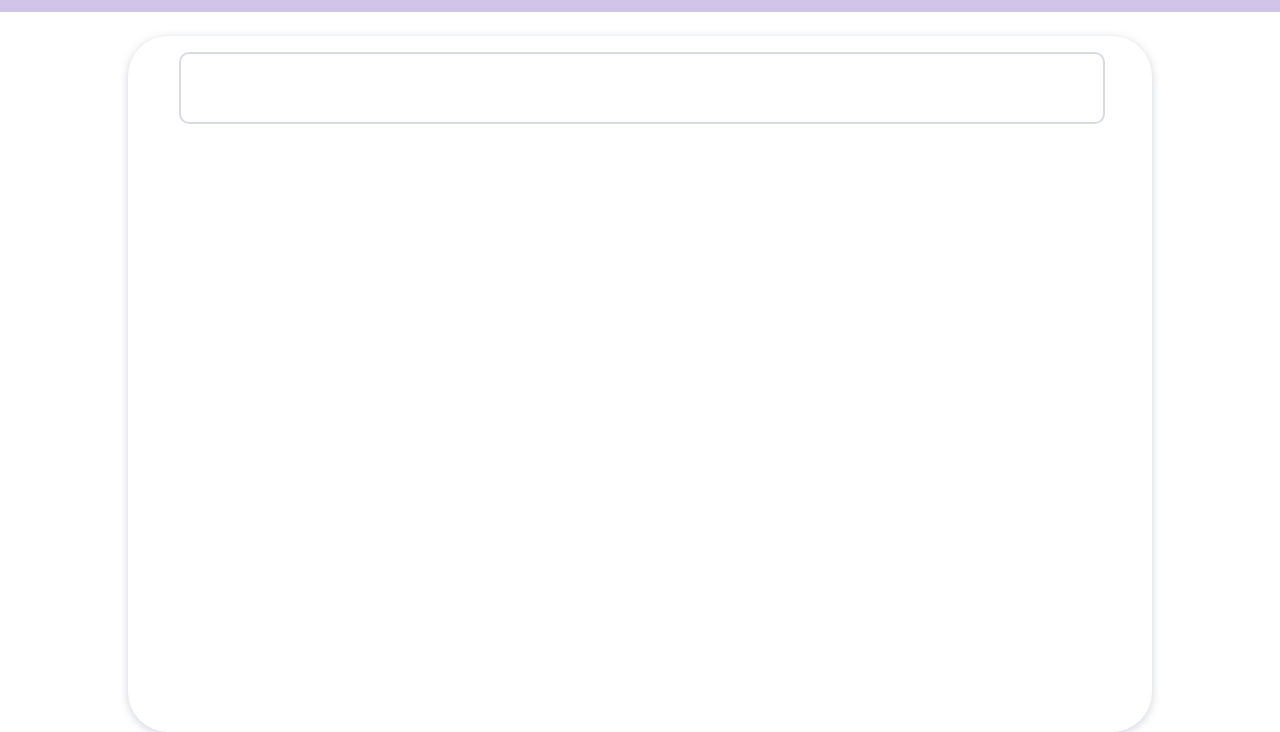
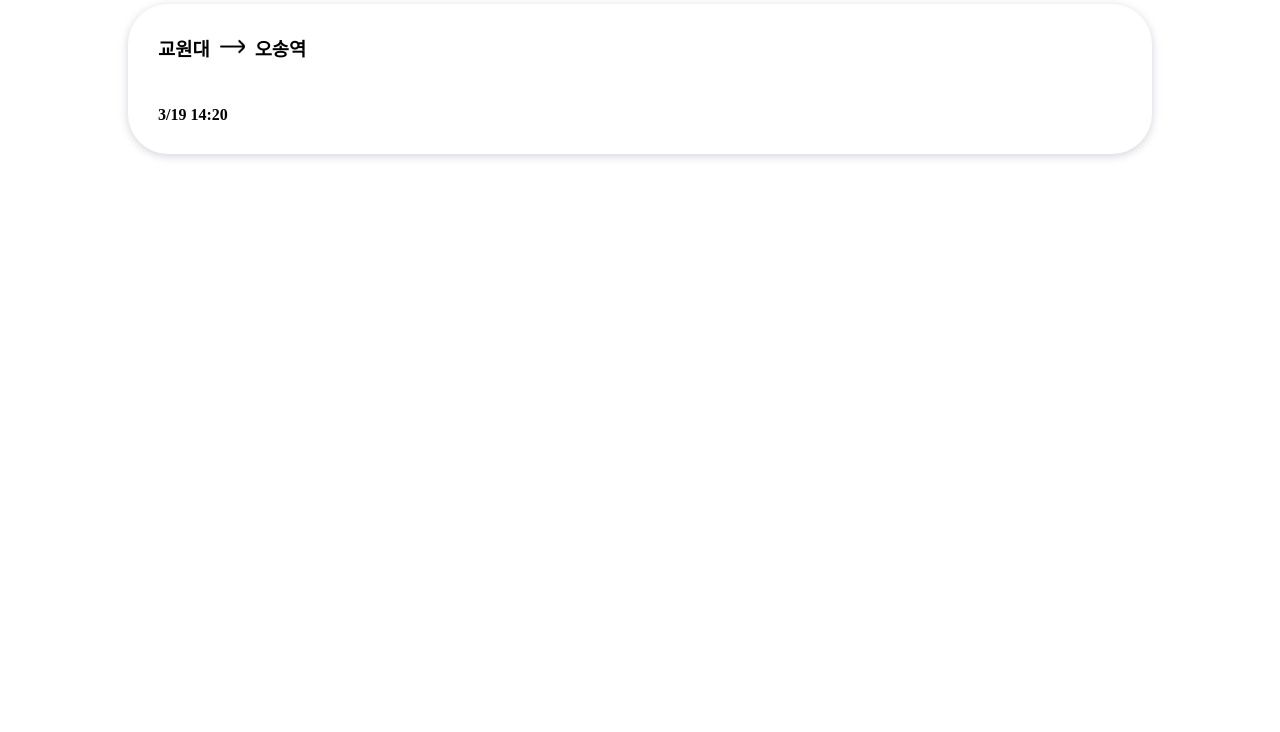
Before and after one commit to m1ns2o/KNUE_CARPOOL, a plain HTML site: page web/MyCarpool.html in a window 1280 px wide. Shown: the part 70-802 px from the top of the page. Drawn offline with Linux system fonts and the light colour scheme.

Commit message:
Mycarpool

```diff
--- a/web/MyCarpool.html
+++ b/web/MyCarpool.html
@@ -13,8 +13,6 @@
   <body>
     <nav class="navbar">
       <div class="navbar__logo">
-        <!-- <i class="fab fa-amazon"></i> -->
-        <!-- <i class="fi fi-sr-User"></i> -->
         <a href="contents/Mypage.html">KNUE</a>
       </div>
       <ul class="navbar__menu">
@@ -27,9 +25,18 @@
     </nav>
     <div class="main">
       <div>
-        <div class="profile"></div>
-        <div class="list"></div>
+        <div class="contents">
+          <h3>교원대</h3>
+          <img src="arrow-right.png" alt="">
+          <h3>오송역</h3>
+        </div>
+        <div class="time">
+          <h4>3/19</h4>
+          <h4>14:20</h4>
+        </div>
+
       </div>
+
     </div>
   </body>
 </html>
--- a/web/Mycarpool.css
+++ b/web/Mycarpool.css
@@ -1,29 +1,59 @@
+* {
+	padding: 0px;
+	margin: 0px;
+	box-sizing: border-box;
+  }
+
 .main {
   height: 100%;
+  display: flex;
 }
 
 .main > div {
   border-radius: 40px;
   /* box-shadow: 10px; */
   box-shadow: 0px 2px 10px #d0d3d9;
-  height: 85vh;
+  height: 15vh;
+  min-height: 150px;
   width: 80%;
-  /* display: flex; */
   margin-left: 10%;
   margin-top: 3vh;
   padding-top: 2vh;
+  padding: 30px 20px;
+  position: relative;
+}
+.contents {
+	display: flex;
+  flex-wrap: wrap;
+  /* flex-direction: row; */
+  /* padding: 30px 20px; */
 }
 
-.profile {
-  width: 90%;
-  height: 10%;
-  /* margin-top: 15%; */
-  margin-left: 5%;
-  border-radius: 10px;
-  border: 2px solid #d0d3d9d1;
-  /* box-shadow: 0px 2px 10px #d0d3d9; */
+/* .main > div:last-child {
+	height: 70vh;
+} */
+
+h3 {
+	display: flex;
+	margin: 0px 10px;
+	/* font-size: 29px; */
+	/* color: #3d3d3d */
 }
 
-#img {
-  background-image: url('img.png');
+img {
+	/* margin-top: 0px; */
+	height: 25px;
+	width: 25px;
+	/* display: flex; */
 }
+
+h4 {
+	display: inline;
+
+}
+
+.time{
+	position: absolute;
+	bottom: 30px;
+	margin-left: 10px;
+}
--- a/web/Mypage.css
+++ b/web/Mypage.css
@@ -24,7 +24,7 @@
 .profile img {
   border-radius: 50%;
   height: 80px;
-  background-color: rgb(156, 151, 151);
+  background-color: #d0d3d9;
   background-size: cover;
 }
 .profile__info {
```
Also changed, not shown: web/MyPage.html (+0 -2 lines), web/arrow-right.png (added), 1 other file.
